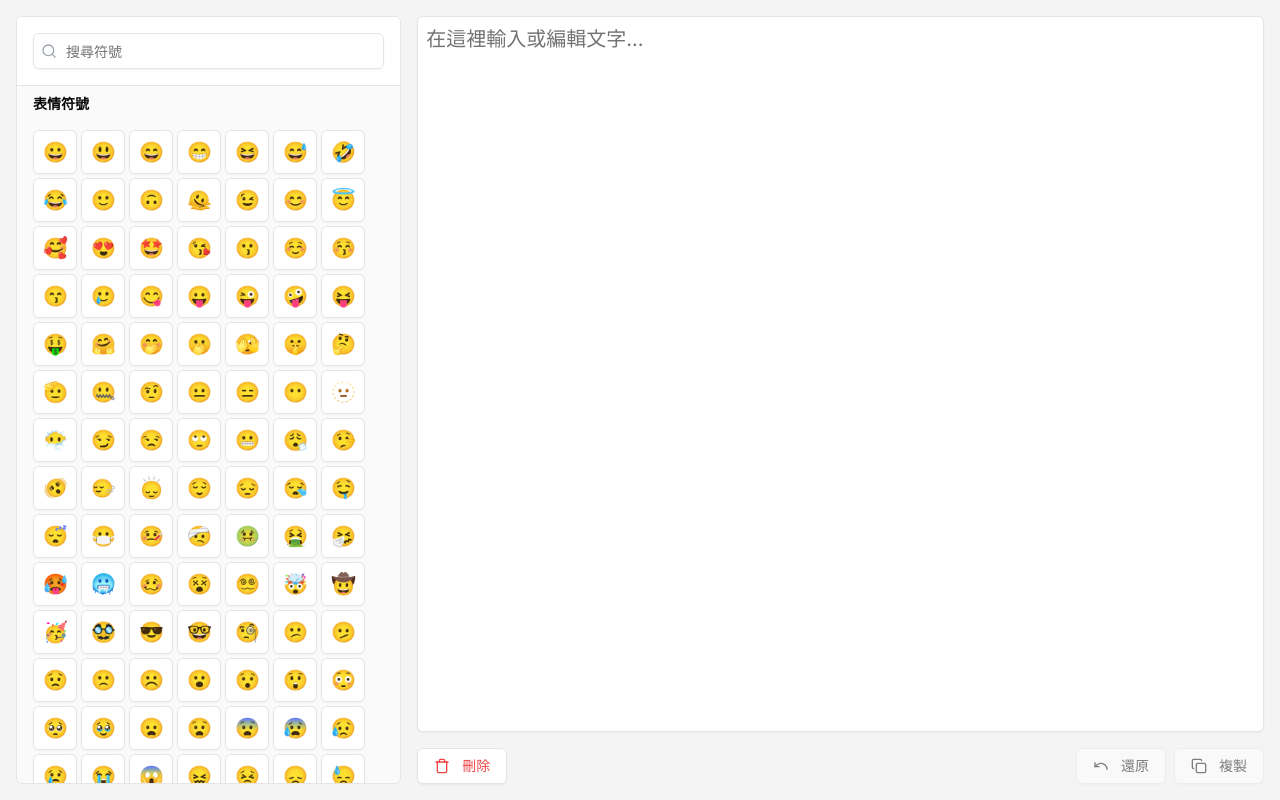
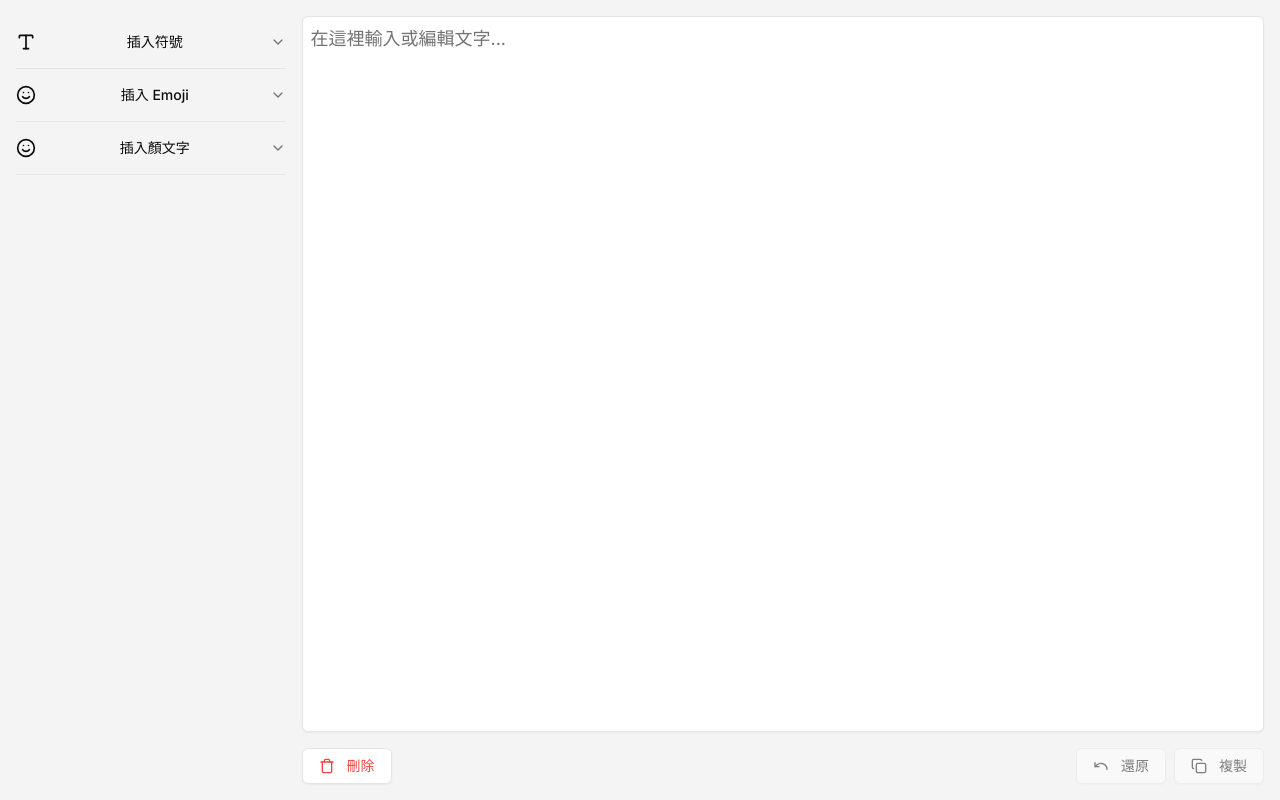
Before and after one commit to mant0u0/web-widget, a Next.js app: page /TextEditorN in a window 1280 px wide. Built offline with nearby package versions, Linux system fonts and the light colour scheme; a web font is replaced by a local one.

Commit message:
[Mantou] 符號元件調整 2

```diff
--- a/app/TextEditorN/SymbolPicker.tsx
+++ b/app/TextEditorN/SymbolPicker.tsx
@@ -1,11 +1,11 @@
 import React, { useState, useMemo, useRef, useEffect } from "react";
 import { Button } from "@/components/ui/button";
 import { Input } from "@/components/ui/input";
-import { Search, History } from "lucide-react";
+import { Search } from "lucide-react";
 import { SymbolItem, SymbolData } from "./types";
 
 // 分批載入
-const ITEMS_PER_BATCH = 50;
+const ITEMS_PER_BATCH = 100;
 
 // 單個符號按鈕
 const SymbolButton = ({ item, onSelect, btnClassName }) => (
@@ -119,7 +119,7 @@ export const SymbolPicker = ({ data, onSelect, btnClassName }) => {
   }, [searchQuery, data]);
 
   return (
-    <div className="w-full h-full p-0 overflow-hidden rounded-md border border-input bg-zinc-50 flex flex-col">
+    <div className="w-full h-[600px] p-0 overflow-hidden rounded-md border border-input bg-zinc-50 flex flex-col">
       <div className="bg-background p-4 border-b">
         <div className="relative">
           <Search className="absolute left-2 top-2.5 h-4 w-4 text-gray-400" />
--- a/app/TextEditorN/page.tsx
+++ b/app/TextEditorN/page.tsx
@@ -1,6 +1,5 @@
 // page.tsx
 "use client";
-
 import React, { useState, useCallback, ChangeEvent } from "react";
 import { Button } from "@/components/ui/button";
 import { Textarea } from "@/components/ui/textarea";
@@ -16,6 +15,16 @@ import {
   AlertDialogTitle,
   AlertDialogTrigger,
 } from "@/components/ui/alert-dialog";
+
+import {
+  Accordion,
+  AccordionContent,
+  AccordionItem,
+  AccordionTrigger,
+} from "@/components/ui/accordion";
+
+import { Type, Smile } from "lucide-react";
+
 import { SymbolPicker } from "./SymbolPicker";
 import { symbolsData, emojiData, kaomojiData } from "./symbolsData";
 
@@ -74,15 +83,42 @@ const TextFormatter = () => {
 
   return (
     <div className="flex h-[100vh] w-full p-4 gap-4">
-      <div className="w-[45.5%] min-w-30 h-full overflow-hidden flex flex-col gap-2">
-        <SymbolPicker
-          data={emojiData}
-          onSelect={insertSymbol}
-          btnClassName="w-[44px] h-[44px]"
-        />
+      <div className="w-[28%] min-w-30 h-full overflow-hidden flex flex-col gap-2">
+        <Accordion type="single" collapsible>
+          <AccordionItem value="item-1">
+            <AccordionTrigger className="!no-underline ">
+              <Type className="h-5 w-5 mr-1 !rotate-0" />
+              <p className="">插入符號</p>
+            </AccordionTrigger>
+            <AccordionContent>
+              <SymbolPicker data={symbolsData} onSelect={insertSymbol} />
+            </AccordionContent>
+          </AccordionItem>
 
-        {/* <SymbolPicker data={symbolsData} onSelect={insertSymbol} /> */}
-        {/* <SymbolPicker data={kaomojiData} onSelect={insertSymbol} /> */}
+          <AccordionItem value="item-2">
+            <AccordionTrigger className="!no-underline ">
+              <Smile className="h-5 w-5 mr-1 !rotate-0" />
+              插入 Emoji
+            </AccordionTrigger>
+            <AccordionContent>
+              <SymbolPicker
+                data={emojiData}
+                onSelect={insertSymbol}
+                btnClassName="w-[44px] h-[44px]"
+              />
+            </AccordionContent>
+          </AccordionItem>
+
+          <AccordionItem value="item-3">
+            <AccordionTrigger className="!no-underline ">
+              <Smile className="h-5 w-5 mr-1 !rotate-0" />
+              插入顏文字
+            </AccordionTrigger>
+            <AccordionContent>
+              <SymbolPicker data={kaomojiData} onSelect={insertSymbol} />
+            </AccordionContent>
+          </AccordionItem>
+        </Accordion>
       </div>
 
       <div className="w-full flex flex-col gap-4 text-3xl">
@@ -90,7 +126,7 @@ const TextFormatter = () => {
           value={text}
           onChange={handleTextChange}
           placeholder="在這裡輸入或編輯文字..."
-          className="w-full h-full p-2 !text-xl bg-white resize-none "
+          className="w-full h-full p-2 !text-lg bg-white resize-none "
         />
 
         <div className="flex justify-between">
--- /dev/null
+++ b/components/ui/accordion.tsx
@@ -0,0 +1,57 @@
+"use client"
+
+import * as React from "react"
+import * as AccordionPrimitive from "@radix-ui/react-accordion"
+import { ChevronDown } from "lucide-react"
+
+import { cn } from "@/lib/utils"
+
+const Accordion = AccordionPrimitive.Root
+
+const AccordionItem = React.forwardRef<
+  React.ElementRef<typeof AccordionPrimitive.Item>,
+  React.ComponentPropsWithoutRef<typeof AccordionPrimitive.Item>
+>(({ className, ...props }, ref) => (
+  <AccordionPrimitive.Item
+    ref={ref}
+    className={cn("border-b", className)}
+    {...props}
+  />
+))
+AccordionItem.displayName = "AccordionItem"
+
+const AccordionTrigger = React.forwardRef<
+  React.ElementRef<typeof AccordionPrimitive.Trigger>,
+  React.ComponentPropsWithoutRef<typeof AccordionPrimitive.Trigger>
+>(({ className, children, ...props }, ref) => (
+  <AccordionPrimitive.Header className="flex">
+    <AccordionPrimitive.Trigger
+      ref={ref}
+      className={cn(
+        "flex flex-1 items-center justify-between py-4 text-sm font-medium transition-all hover:underline text-left [&[data-state=open]>svg]:rotate-180",
+        className
+      )}
+      {...props}
+    >
+      {children}
+      <ChevronDown className="h-4 w-4 shrink-0 text-muted-foreground transition-transform duration-200" />
+    </AccordionPrimitive.Trigger>
+  </AccordionPrimitive.Header>
+))
+AccordionTrigger.displayName = AccordionPrimitive.Trigger.displayName
+
+const AccordionContent = React.forwardRef<
+  React.ElementRef<typeof AccordionPrimitive.Content>,
+  React.ComponentPropsWithoutRef<typeof AccordionPrimitive.Content>
+>(({ className, children, ...props }, ref) => (
+  <AccordionPrimitive.Content
+    ref={ref}
+    className="overflow-hidden text-sm data-[state=closed]:animate-accordion-up data-[state=open]:animate-accordion-down"
+    {...props}
+  >
+    <div className={cn("pb-4 pt-0", className)}>{children}</div>
+  </AccordionPrimitive.Content>
+))
+AccordionContent.displayName = AccordionPrimitive.Content.displayName
+
+export { Accordion, AccordionItem, AccordionTrigger, AccordionContent }
--- a/package.json
+++ b/package.json
@@ -9,6 +9,7 @@
     "lint": "next lint"
   },
   "dependencies": {
+    "@radix-ui/react-accordion": "^1.2.3",
     "@radix-ui/react-alert-dialog": "^1.1.5",
     "@radix-ui/react-popover": "^1.1.5",
     "@radix-ui/react-slot": "^1.1.1",
--- a/tailwind.config.ts
+++ b/tailwind.config.ts
@@ -10,62 +10,84 @@ export default {
   theme: {
   	extend: {
   		colors: {
-        background: "hsl(var(--background))",
-        foreground: "hsl(var(--foreground))",
+  			background: 'hsl(var(--background))',
+  			foreground: 'hsl(var(--foreground))',
   			card: {
-          DEFAULT: "hsl(var(--card))",
-          foreground: "hsl(var(--card-foreground))",
+  				DEFAULT: 'hsl(var(--card))',
+  				foreground: 'hsl(var(--card-foreground))'
   			},
   			popover: {
-          DEFAULT: "hsl(var(--popover))",
-          foreground: "hsl(var(--popover-foreground))",
+  				DEFAULT: 'hsl(var(--popover))',
+  				foreground: 'hsl(var(--popover-foreground))'
   			},
   			primary: {
-          DEFAULT: "hsl(var(--primary))",
-          foreground: "hsl(var(--primary-foreground))",
+  				DEFAULT: 'hsl(var(--primary))',
+  				foreground: 'hsl(var(--primary-foreground))'
   			},
   			secondary: {
-          DEFAULT: "hsl(var(--secondary))",
-          foreground: "hsl(var(--secondary-foreground))",
+  				DEFAULT: 'hsl(var(--secondary))',
+  				foreground: 'hsl(var(--secondary-foreground))'
   			},
   			muted: {
-          DEFAULT: "hsl(var(--muted))",
-          foreground: "hsl(var(--muted-foreground))",
+  				DEFAULT: 'hsl(var(--muted))',
+  				foreground: 'hsl(var(--muted-foreground))'
   			},
   			accent: {
-          DEFAULT: "hsl(var(--accent))",
-          foreground: "hsl(var(--accent-foreground))",
+  				DEFAULT: 'hsl(var(--accent))',
+  				foreground: 'hsl(var(--accent-foreground))'
   			},
   			destructive: {
-          DEFAULT: "hsl(var(--destructive))",
-          foreground: "hsl(var(--destructive-foreground))",
+  				DEFAULT: 'hsl(var(--destructive))',
+  				foreground: 'hsl(var(--destructive-foreground))'
   			},
-        border: "hsl(var(--border))",
-        input: "hsl(var(--input))",
-        ring: "hsl(var(--ring))",
+  			border: 'hsl(var(--border))',
+  			input: 'hsl(var(--input))',
+  			ring: 'hsl(var(--ring))',
   			chart: {
-          "1": "hsl(var(--chart-1))",
-          "2": "hsl(var(--chart-2))",
-          "3": "hsl(var(--chart-3))",
-          "4": "hsl(var(--chart-4))",
-          "5": "hsl(var(--chart-5))",
-        },
+  				'1': 'hsl(var(--chart-1))',
+  				'2': 'hsl(var(--chart-2))',
+  				'3': 'hsl(var(--chart-3))',
+  				'4': 'hsl(var(--chart-4))',
+  				'5': 'hsl(var(--chart-5))'
+  			}
   		},
   		borderRadius: {
-        lg: "var(--radius)",
-        md: "calc(var(--radius) - 2px)",
-        sm: "calc(var(--radius) - 4px)",
+  			lg: 'var(--radius)',
+  			md: 'calc(var(--radius) - 2px)',
+  			sm: 'calc(var(--radius) - 4px)'
   		},
   		keyframes: {
-        "fade-in": {
-          "0%": { opacity: "0" },
-          "100%": { opacity: "1" },
+  			'fade-in': {
+  				'0%': {
+  					opacity: '0'
   				},
+  				'100%': {
+  					opacity: '1'
+  				}
+  			},
+  			'accordion-down': {
+  				from: {
+  					height: '0'
+  				},
+  				to: {
+  					height: 'var(--radix-accordion-content-height)'
+  				}
+  			},
+  			'accordion-up': {
+  				from: {
+  					height: 'var(--radix-accordion-content-height)'
+  				},
+  				to: {
+  					height: '0'
+  				}
+  			}
   		},
   		animation: {
-        "fade-in": "fade-in 0.3s ease-out forwards",
-      },
-    },
+  			'fade-in': 'fade-in 0.3s ease-out forwards',
+  			'accordion-down': 'accordion-down 0.2s ease-out',
+  			'accordion-up': 'accordion-up 0.2s ease-out'
+  		}
+  	}
   },
   // plugins: [require("tailwindcss-animate")],
 } satisfies Config;
```
Also changed, not shown: 1 other file (tests, documents, lock files or other folders). Lines whose indentation alone changed are shown as unchanged.
